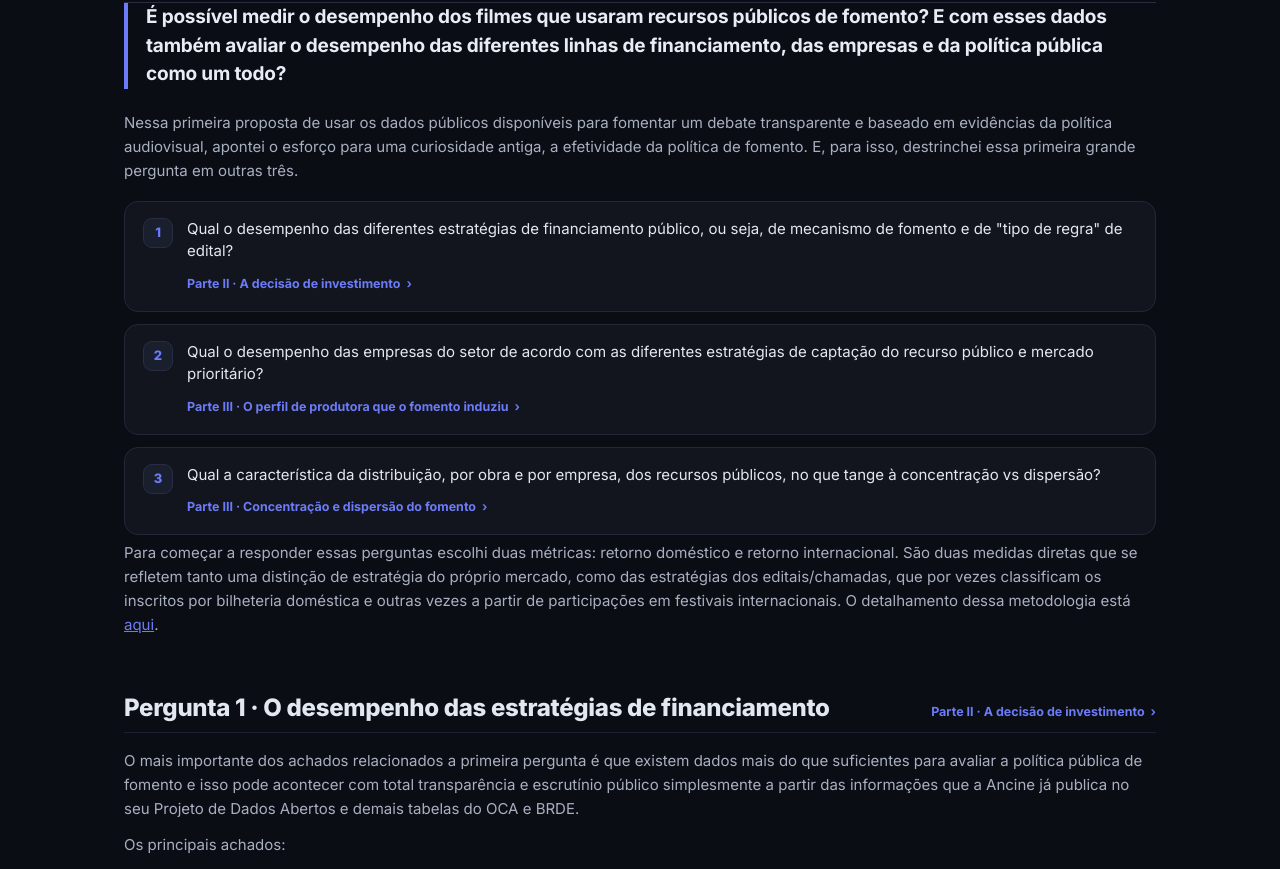
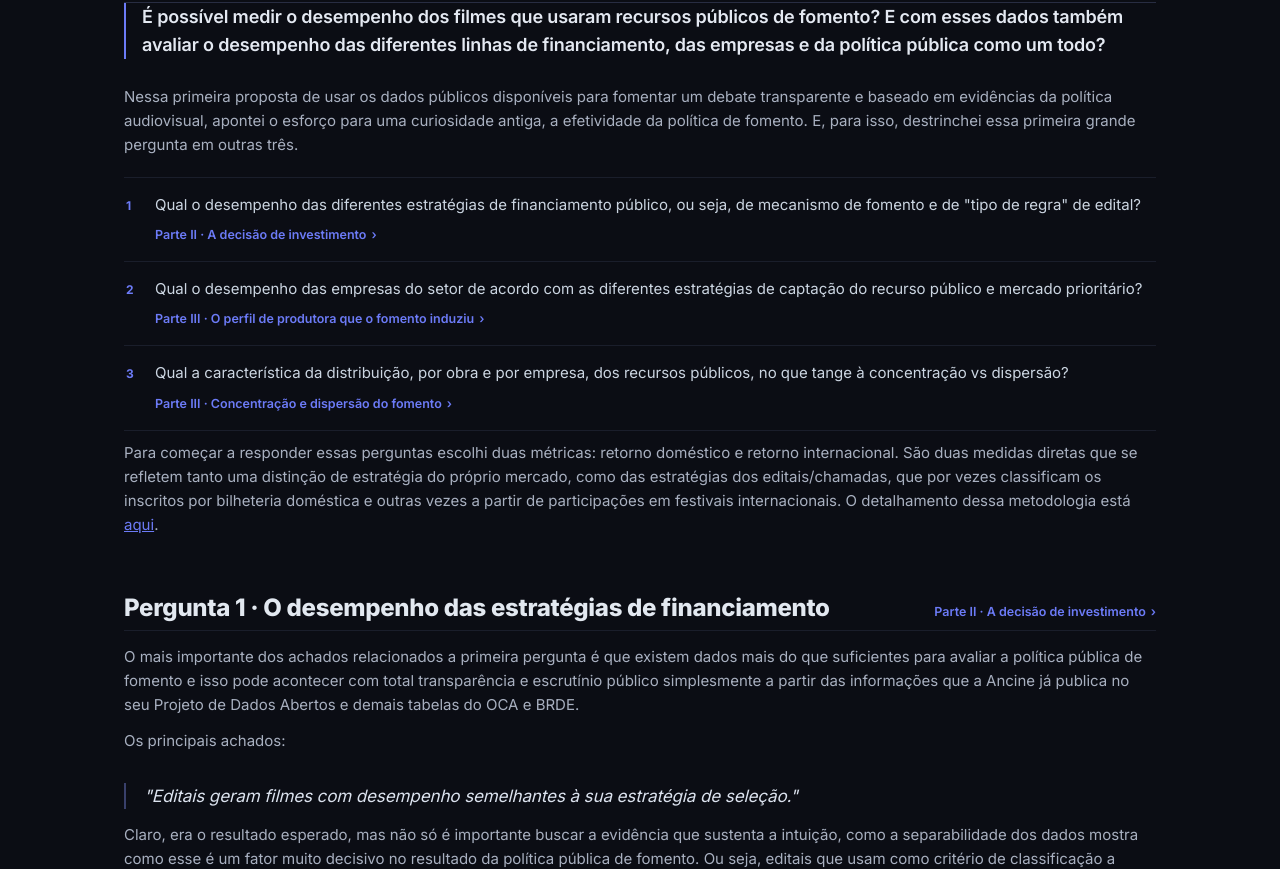
Before and after one commit to cainanbaladez-bot/fomento-fsa, a plain HTML site: page site/index.html in a window 1280 px wide. Shown: the part 386-1255 px from the top of the page. Drawn offline with Linux system fonts and the light colour scheme.

Commit message:
Início: layout mais enxuto, achados no fluxo do texto
Os achados saem da caixa e passam a correr junto com o texto, na mesma coluna,
em itálico e a 17px contra 15px do corpo. As perguntas trocam o cartão por
linhas separadas por fio fino, e a abertura perde peso de fonte e de borda.

Co-Authored-By: Claude Opus 5 <noreply@anthropic.com>

```diff
--- a/site/index.html
+++ b/site/index.html
@@ -124,28 +124,28 @@ footer.site a{color:#6c7bf7;text-decoration:none}
 .wip .wip-x:hover{color:#fbbf24;border-color:#8a6a1f}
 @media(max-width:720px){.wip{font-size:12px;padding:10px 14px}}
 
-.abertura{font-size:19px;font-weight:700;color:#e8ecf4;line-height:1.5;letter-spacing:-.2px;
-  border-left:4px solid #6c7bf7;padding-left:18px;margin-bottom:22px}
-.sechead{display:flex;align-items:baseline;justify-content:space-between;gap:16px;flex-wrap:wrap;
-  border-bottom:1px solid #1c2030;padding-bottom:10px;margin-bottom:16px}
+/* Layout enxuto: nada de cartão, só fios finos. O texto manda, os destaques
+   se distinguem por tamanho e itálico, não por caixa. */
+.abertura{font-size:18px;font-weight:600;color:#e4e9f2;line-height:1.55;letter-spacing:-.15px;
+  border-left:2px solid #6c7bf7;padding-left:16px;margin:0 0 26px}
+.sechead{display:flex;align-items:baseline;justify-content:space-between;gap:14px;flex-wrap:wrap;
+  margin:40px 0 14px;padding-bottom:8px;border-bottom:1px solid #1a1e2b}
 .sechead h2{margin:0}
-.vejamais{font-size:12.5px;font-weight:700;text-decoration:none;color:#6c7bf7;white-space:nowrap;
-  display:inline-flex;align-items:center;gap:6px}
+.vejamais{font-size:12.5px;font-weight:600;text-decoration:none;color:#6c7bf7;white-space:nowrap;
+  display:inline-flex;align-items:center;gap:5px}
 .vejamais span{transition:.15s;display:inline-block}
 .vejamais:hover{text-decoration:underline}
 .vejamais:hover span{transform:translateX(3px)}
-ol.perguntas{list-style:none;margin:18px 0 6px;padding:0;display:grid;gap:12px}
-ol.perguntas li{display:flex;gap:14px;background:#12151e;border:1px solid #232838;
-  border-radius:14px;padding:16px 18px;transition:.15s}
-ol.perguntas li:hover{border-color:#3a4370}
-.qn{font-size:13px;font-weight:800;color:#6c7bf7;background:#1a1f2e;border:1px solid #282d42;
-  min-width:30px;height:30px;border-radius:9px;display:inline-flex;align-items:center;
-  justify-content:center;flex:none}
-.qt{font-size:15px;color:#e2e8f0;line-height:1.5;margin:0 0 8px}
-blockquote.achado{margin:22px 0;padding:16px 20px;background:linear-gradient(135deg,rgba(108,123,247,.10),#12151e 70%);
-  border:1px solid #24304e;border-left:4px solid #6c7bf7;border-radius:12px;
-  font-size:16px;font-weight:700;color:#eef1f6;line-height:1.5;letter-spacing:-.15px}
-@media(max-width:640px){.sechead{flex-direction:column;gap:6px}.abertura{font-size:17px}}
+ol.perguntas{list-style:none;margin:20px 0 10px;padding:0;border-top:1px solid #1a1e2b}
+ol.perguntas li{display:flex;gap:13px;padding:15px 2px;border-bottom:1px solid #1a1e2b}
+.qn{font-size:12px;font-weight:700;color:#6c7bf7;min-width:16px;padding-top:3px;flex:none}
+.qt{font-size:15px;color:#cbd5e1;line-height:1.55;margin:0 0 6px}
+/* o achado corre junto com o texto: mesmo alinhamento, um pouco maior, em itálico */
+blockquote.achado{margin:30px 0 14px;padding:0 0 0 18px;border-left:2px solid #39406b;
+  font-size:17px;font-style:italic;font-weight:400;color:#dbe2ee;line-height:1.55;
+  letter-spacing:-.1px}
+@media(max-width:640px){.sechead{flex-direction:column;gap:6px}
+  .abertura{font-size:16.5px}blockquote.achado{font-size:16px}}
 </style></head><body>
 <nav class="sitenav"><div class="in"><a class="brand" href="index.html">Fomento <b>Audiovisual</b></a><a class="nv on" href="index.html">Início</a><a class="nv" href="ensaio.html">Análise</a><a class="nv" href="evidencias.html">Painel</a></div></nav>
 <div class="wip" id="wip"><span class="wip-i">&#9888;</span><div class="wip-t"><b>Trabalho em andamento.</b> Esta análise e o painel que a sustenta estão em construção: números, recortes e gráficos ainda mudam de uma versão para outra, e parte das leituras segue em revisão. Não cite como resultado final — cada gráfico traz a fonte e a ressalva do próprio número.</div><button class="wip-x" onclick="document.getElementById('wip').remove()">entendi</button></div>
```
